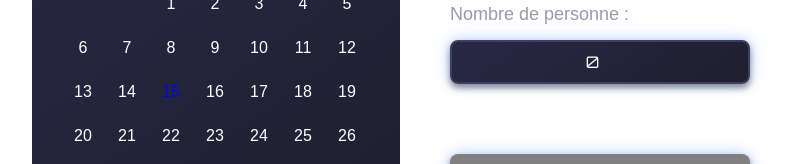
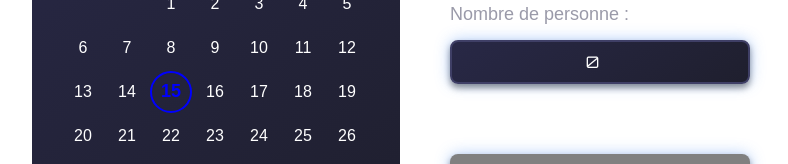
Before and after one commit to MarcRAMADISON/reservation-model, a Next.js app: page / in a window 1280 px wide. Shown: the part 346-510 px from the top of the page, without its empty margins (249-1037 px from the left). Built offline with nearby package versions, Linux system fonts and the light colour scheme.

Commit message:
fix build error

```diff
--- a/src/app/api/sendMail/route.ts
+++ b/src/app/api/sendMail/route.js
@@ -5,7 +5,7 @@ import { Resend } from 'resend';
 const resend = new Resend('re_S9aGiw9x_8prpabNze9hPyia3iQCDmdb9');
 
 // Fonction POST exportée pour accepter les requêtes POST
-export async function POST(req: Request) {
+export async function POST(req) {
   try {
     const { to, subject, html } = await req.json(); // Récupérer les données JSON envoyées dans le corps de la requête
 
--- a/src/app/components/timePicker/page.jsx
+++ b/src/app/components/timePicker/page.jsx
@@ -1,3 +1,5 @@
+"use client"
+
 import style from './timePicker.module.css';
 
 const TimePicker = ({values,handleChange}) => {
@@ -9,7 +11,7 @@ const TimePicker = ({values,handleChange}) => {
         type="time"
         id="time"
         name='time'
-        value={values.time}
+        value={values?.time}
         onChange={(e)=>{
           handleChange(e)
         }}
--- a/src/app/page.js
+++ b/src/app/page.js
@@ -5,8 +5,6 @@ import DatePicker from "./components/datePicker/page";
 import TimePicker from "./components/timePicker/page";
 import { useState } from "react";
 import moment from "moment";
-import emailjs from "@emailjs/browser";
-import { Resend } from "resend";
 
 export default function Home() {
   const [values, setValues] = useState({
@@ -17,7 +15,7 @@ export default function Home() {
     email: "",
     phone: "",
   });
-  const [selected, setSelected] = useState();
+  const [selected, setSelected] = useState(moment().format());
   const [currentStep, setCurrentStep] = useState("DETAIL");
   const [loading, setLoading] = useState(false);
   const [showMessage, setShowMessage] = useState(false);
```
Also changed, not shown: tsconfig.json (deleted, +0 -35 lines).
